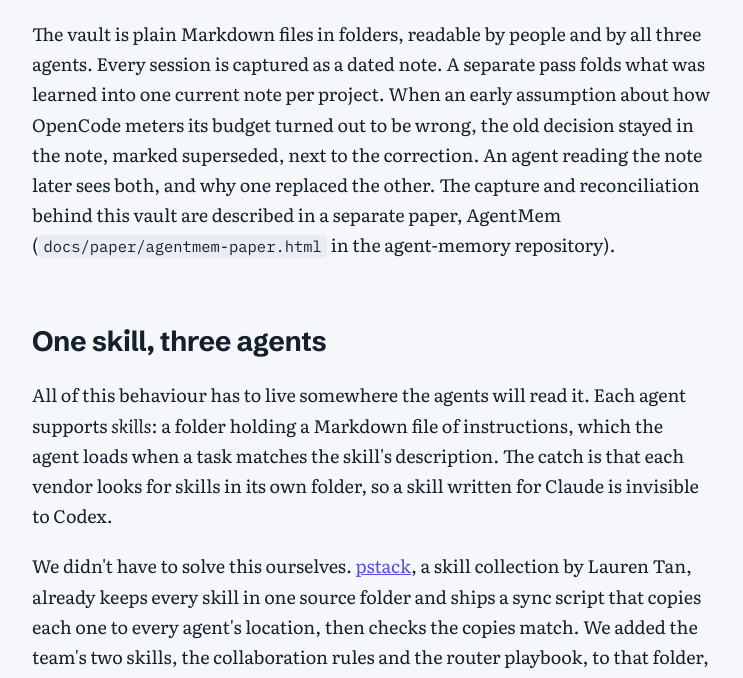
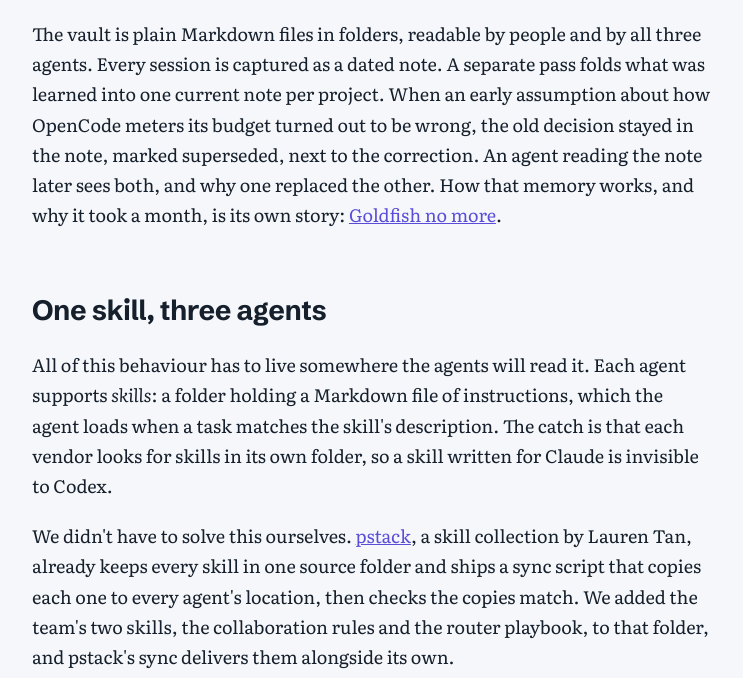
Before and after one commit to Casper5253/herdr-orchestration, a plain HTML site: page docs/paper/hx-paper.html in a window 1280 px wide. Shown: the part 8683-9361 px from the top of the page, without its empty margins (268-1011 px from the left). Drawn offline with Linux system fonts and the light colour scheme.

Commit message:
Paper: link the AgentMem story on the site
Co-Authored-By: Claude Opus 5.5 <noreply@anthropic.com>

```diff
--- a/docs/paper/hx-paper.html
+++ b/docs/paper/hx-paper.html
@@ -354,7 +354,7 @@ herdr agent prompt hx-codex <span class="s">'[team from hx-claude] Review T1. Ru
     <div class="layer"><div class="life">Knowledge vault<small>permanent</small><div class="bar-life" style="width:100%"></div></div><p>Decisions and lessons worth keeping across projects, in an Obsidian notebook all three agents can search. Old decisions are marked superseded, never deleted.</p><span class="where">Obsidian vault, one note per project</span></div>
   </div>
   <div class="prose">
-    <p>The vault is plain Markdown files in folders, readable by people and by all three agents. Every session is captured as a dated note. A separate pass folds what was learned into one current note per project. When an early assumption about how OpenCode meters its budget turned out to be wrong, the old decision stayed in the note, marked superseded, next to the correction. An agent reading the note later sees both, and why one replaced the other. The capture and reconciliation behind this vault are described in a separate paper, AgentMem (<code>docs/paper/agentmem-paper.html</code> in the agent-memory repository).</p>
+    <p>The vault is plain Markdown files in folders, readable by people and by all three agents. Every session is captured as a dated note. A separate pass folds what was learned into one current note per project. When an early assumption about how OpenCode meters its budget turned out to be wrong, the old decision stayed in the note, marked superseded, next to the correction. An agent reading the note later sees both, and why one replaced the other. How that memory works, and why it took a month, is its own story: <a href="https://casper5253.github.io/writing/agentmem/">Goldfish no more</a>.</p>
   </div>
 </section>
 
```
